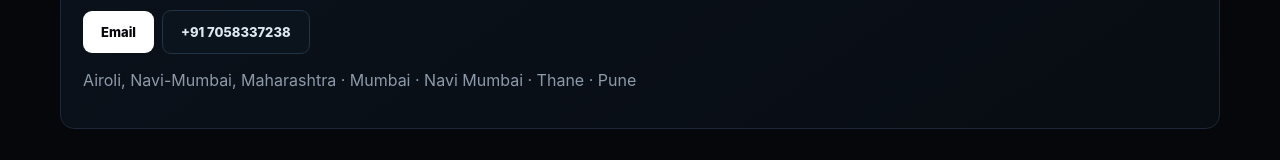
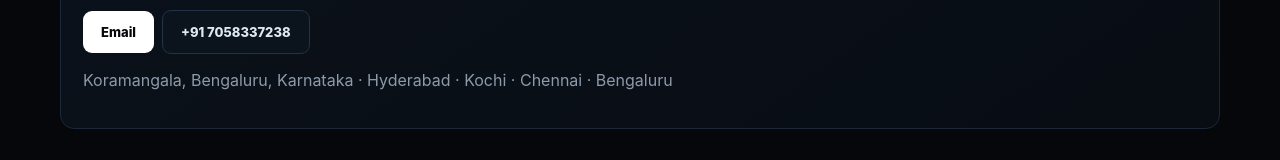
Before and after one commit to sangharsh037/sangharsh-jagtap-portfolio, a plain HTML site: page index.html in a window 1280 px wide. Shown: the part 7536-7696 px from the top of the page. Drawn offline with Linux system fonts and the light colour scheme.

Commit message:
Update index.html

```diff
--- a/index.html
+++ b/index.html
@@ -303,7 +303,7 @@ Validate that transaction state and financial values remain consistent.</div></d
 <section><div class="container"><div class="eyebrow">EDUCATION</div><h2>Academic background</h2><div class="card"><h3>Shivaji University, Kolhapur, Maharashtra</h3><p class="muted">Completed Graduation in Computer Science · 2019 – 2023</p><span class="tag">Computer Science</span><span class="tag">2019–2023</span></div></div></section>
 
 <section><div class="container"><div class="eyebrow">LANGUAGES</div><h2>Communication</h2><div class="card"><span class="tag">English</span><span class="tag">Hindi</span><span class="tag">Marathi</span></div></div></section>
-<section id="contact"><div class="container"><div class="eyebrow">CONTACT</div><h2>Let's talk quality.</h2><div class="card"><h3>Jagtap Sangharsh Sampatrao</h3><p class="muted">Software Test Engineer · Wipro Limited · Immediate Joiner</p><p><a class="btn" href="mailto:jagtapsangharsh007@gmail.com">Email</a><a class="btn secondary" href="tel:+917058337238">+91 7058337238</a></p><p class="muted">Airoli, Navi-Mumbai, Maharashtra · Mumbai · Navi Mumbai · Thane · Pune</p></div></div></section>
+<section id="contact"><div class="container"><div class="eyebrow">CONTACT</div><h2>Let's talk quality.</h2><div class="card"><h3>Jagtap Sangharsh Sampatrao</h3><p class="muted">Software Test Engineer · Wipro Limited · Immediate Joiner</p><p><a class="btn" href="mailto:jagtapsangharsh007@gmail.com">Email</a><a class="btn secondary" href="tel:+917058337238">+91 7058337238</a></p><p class="muted">Koramangala, Bengaluru, Karnataka · Hyderabad · Kochi · Chennai · Bengaluru</p></div></div></section>
 <footer><div class="container">© 2026 Sangharsh Jagtap · Software Test Engineer · QA Portfolio</div></footer>
 
 <script>
```
